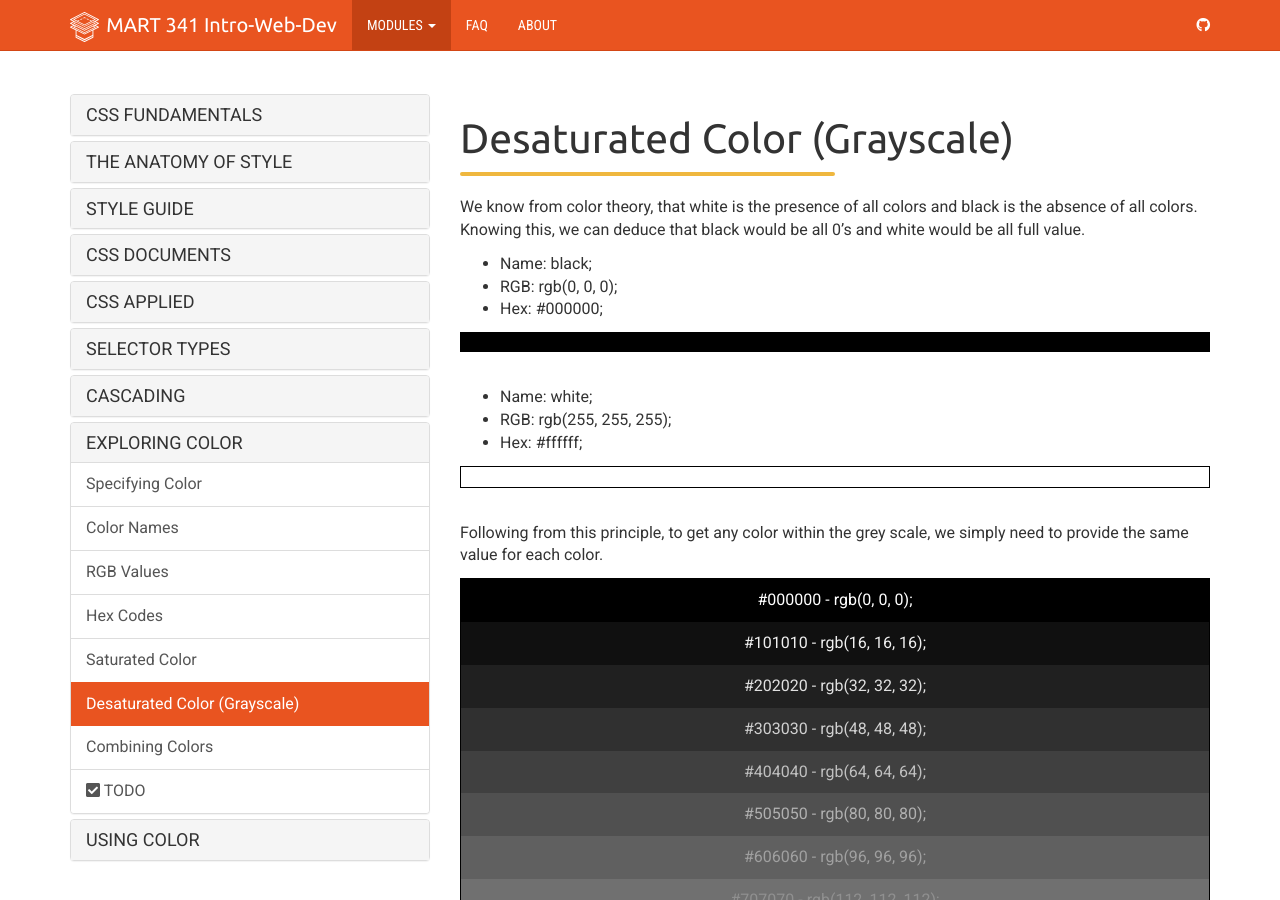
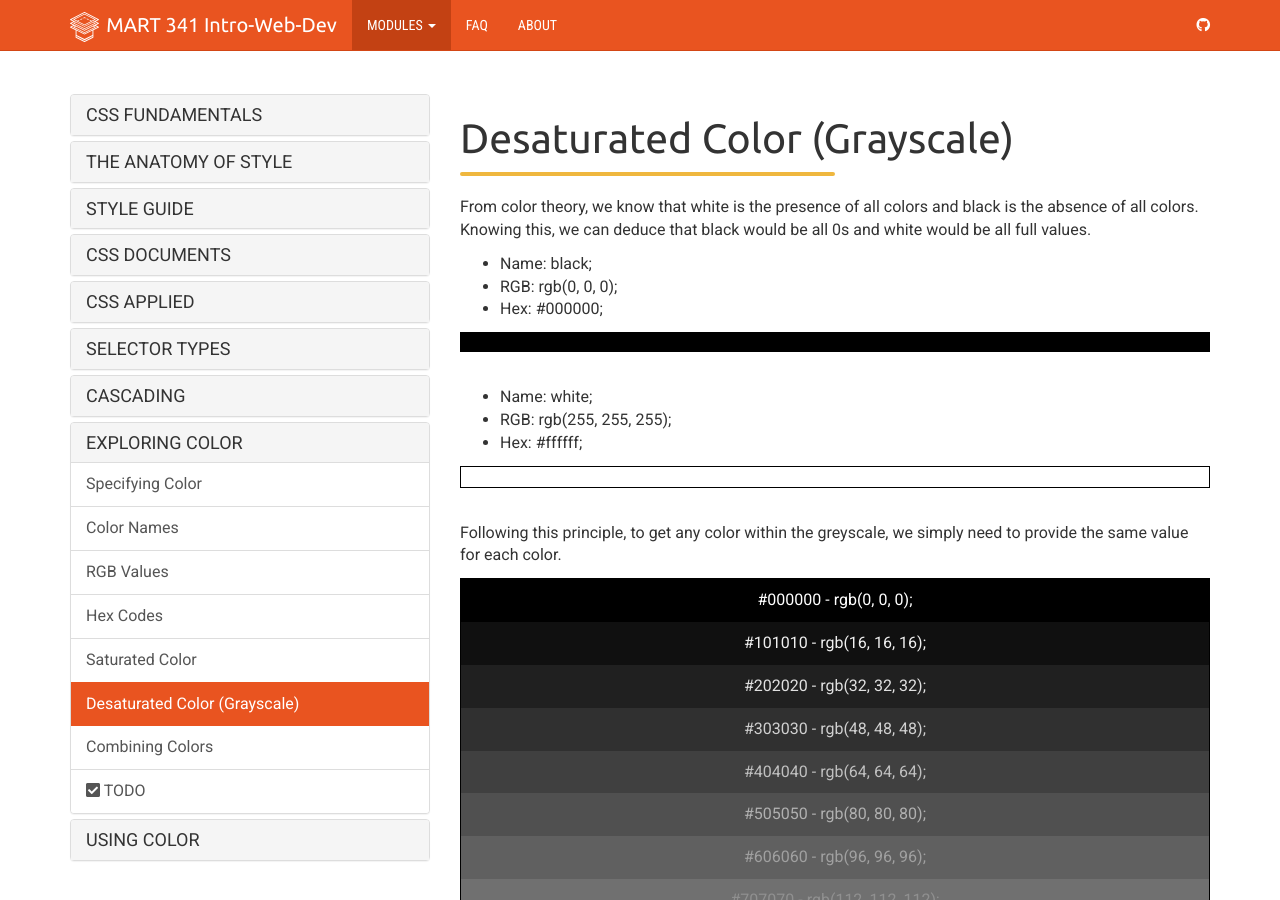
Before and after one commit to Montana-Media-Arts/webDesignFall2024, a Jekyll site: the page built from _docs/topic-09/09-exploring/06-page.md, in a window 1280 px wide and 900 px high. Built offline with Jekyll 4.4.1, drawn with Linux system fonts in a browser that asks for light colours; nearby versions of some CDN libraries.

Commit message:
Update 06-page.md

```diff
--- a/_docs/topic-09/09-exploring/06-page.md
+++ b/_docs/topic-09/09-exploring/06-page.md
@@ -6,7 +6,7 @@ permalink: /topic-09/grayscale-color/
 
 <div class="divider-heading"></div>
 
-We know from color theory, that white is the presence of all colors and black is the absence of all colors. Knowing this, we can deduce that black would be all 0's and white would be all full value.
+From color theory, we know that white is the presence of all colors and black is the absence of all colors. Knowing this, we can deduce that black would be all 0s and white would be all full values.
 
 - Name: black;
 - RGB: rgb(0, 0, 0);
@@ -28,7 +28,7 @@ We know from color theory, that white is the presence of all colors and black is
 
 <br />
 
-Following from this principle, to get any color within the grey scale, we simply need to provide the same value for each color.
+Following this principle, to get any color within the greyscale, we simply need to provide the same value for each color.
 
 <div style="border-style:solid;border-width:1px;border-color:#000;text-align:center;">
   <div width="50%" height="20px"
```
